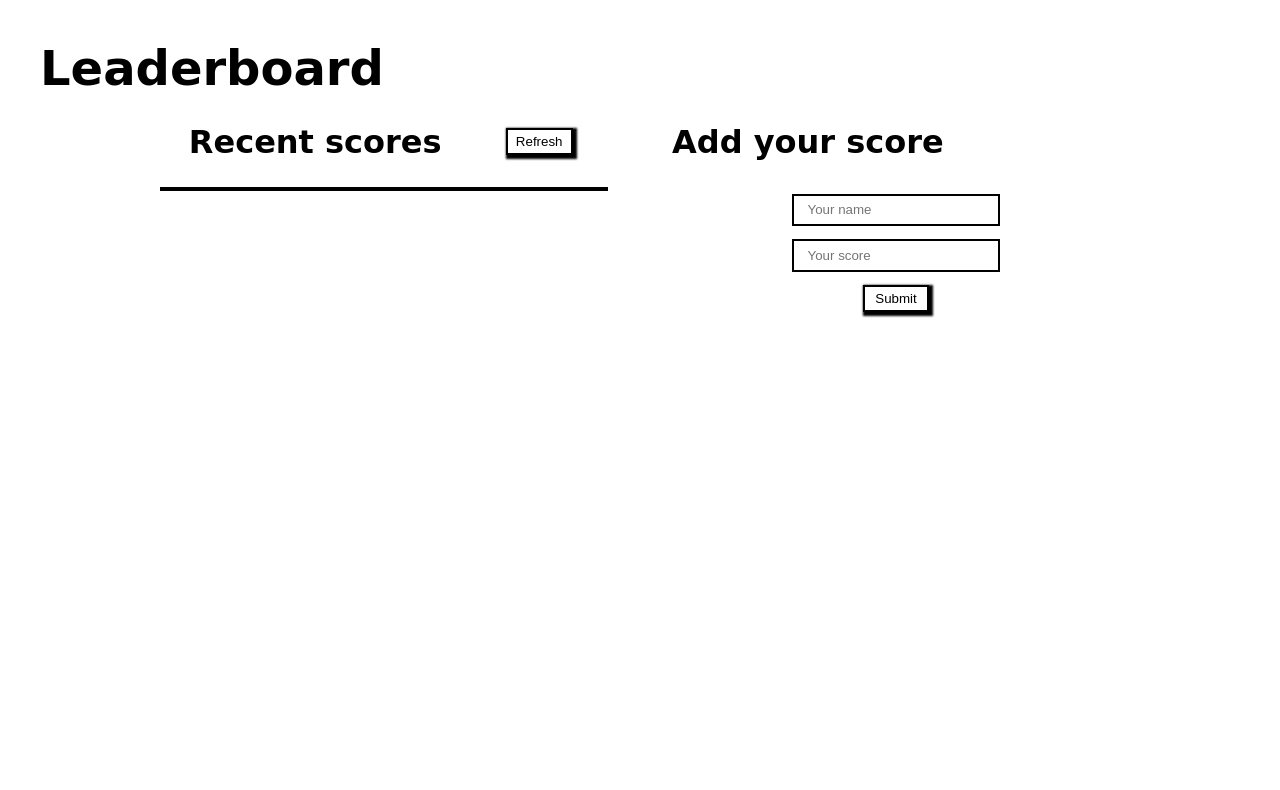
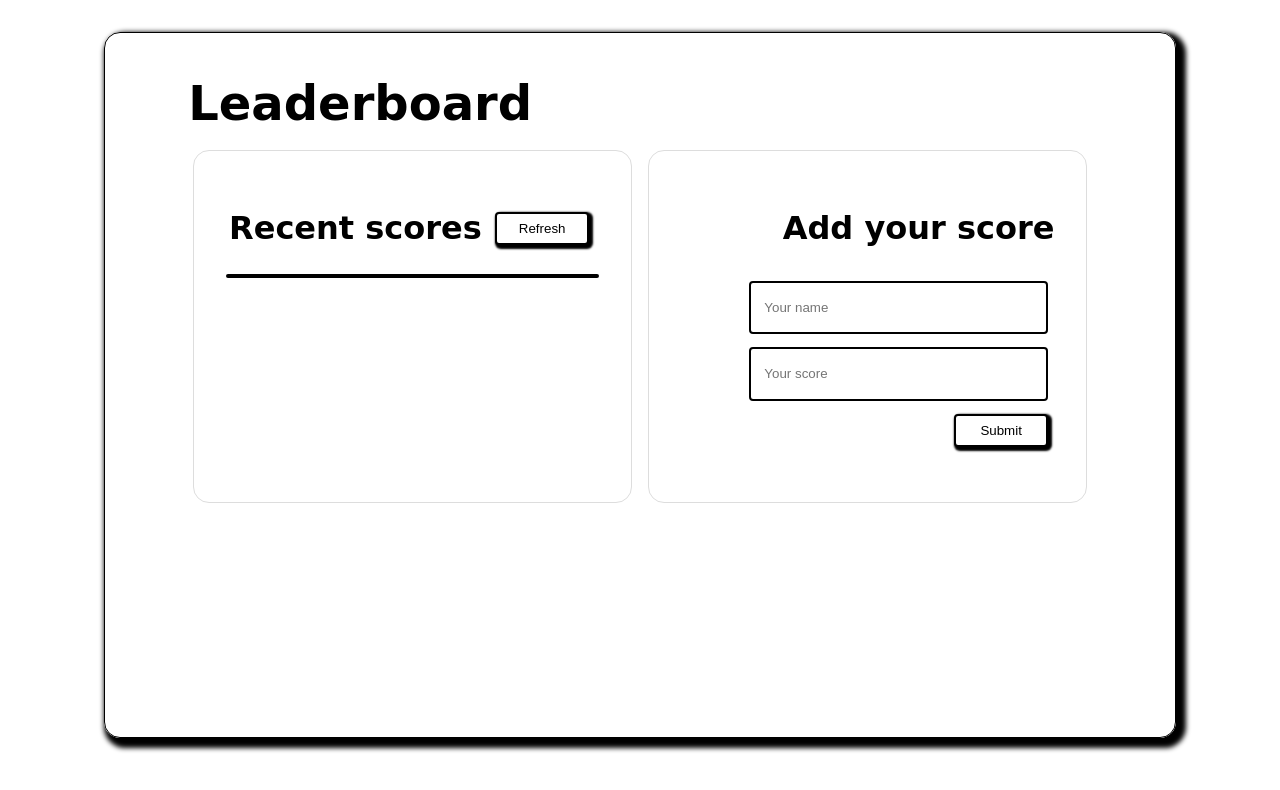
Before and after one commit to JonahKayizzi/Leaderboard, a website built with webpack: page src/index.html in a window 1280 px wide. Built offline with nearby package versions, Linux system fonts and the light colour scheme; no server answers.

Commit message:
Update styles for the app

```diff
--- a/src/index.html
+++ b/src/index.html
@@ -6,6 +6,7 @@
     <title>Leaderboard</title>
 </head>
 <body>
+
    <section class="main flex-col">
     <div class="title-container">
         <h1 class="title">Leaderboard</h1>
@@ -30,6 +31,6 @@
         </div>
     </div>
    </section>
-   <footer></footer>
+
 </body>
 </html>
--- a/src/styles.css
+++ b/src/styles.css
@@ -4,16 +4,23 @@ body {
 }
 
 .main {
-  padding: 2em;
+  padding: 2em 4em;
+  align-items: center;
+  min-height: 80vh;
+  border: solid 1px #000;
+  border-radius: 16px;
+  margin: 2em 6em;
+  box-shadow: 5px 5px 5px 5px #000;
 }
 
 h1 {
   font-size: 3em;
-  margin: 0;
+  margin: 0.2em 0.4em 0.4em;
 }
 
 h2 {
   font-size: 2em;
+  text-align: center;
 }
 
 .flex-col {
@@ -30,8 +37,9 @@ h2 {
   display: flex;
   flex-direction: row;
   justify-content: space-between;
-  width: 80%;
-  gap: 4em;
+  width: 95%;
+  gap: 1em;
+  flex-wrap: wrap;
 }
 
 .scoretitle-container {
@@ -39,11 +47,6 @@ h2 {
   flex-direction: row;
   justify-content: space-around;
   align-items: center;
-}
-
-.scores-container,
-.form-container {
-  width: 50%;
 }
 
 input,
@@ -54,11 +57,16 @@ button {
 input {
   border: 2px solid #000;
   padding: 0.5em 1em;
+  width: 80%;
+  height: 4em;
+  align-self: flex-end;
+  border-radius: 4px;
 }
 
 ul {
   list-style: none;
   border: 2px solid #000;
+  border-radius: 8px;
   padding: 0;
   margin: 0;
 }
@@ -68,8 +76,8 @@ ul {
 }
 
 li {
-  width: calc(100% - 0.4em);
-  padding: 0.2em;
+  width: calc(100% - 0.6em);
+  padding: 0.3em;
   margin: 0;
 }
 
@@ -77,11 +85,60 @@ button {
   border: 2px solid #000;
   background-color: #fff;
   box-shadow: 2px 2px 2px 2px #000;
-  width: 5em;
-  height: 2em;
+  border-radius: 4px;
+  width: 7em;
+  height: 2.5em;
 }
 
 button:hover {
   cursor: pointer;
   background-color: #ddd;
 }
+
+.scores-container,
+.form-container {
+  width: 100%;
+  border: 1px solid #ddd;
+  padding: 2em;
+  border-radius: 16px;
+}
+
+form {
+  display: flex;
+  flex-direction: column;
+  align-items: flex-end;
+  width: 100%;
+}
+
+.form-container {
+  display: flex;
+  flex-direction: column;
+  align-items: flex-end;
+}
+
+.submit-button {
+  align-self: flex-end;
+}
+
+footer,
+header {
+  height: 3em;
+  border: solid 1px #ddd;
+  background-color: #ddd;
+}
+
+header {
+  height: 4em;
+  box-shadow: 0 3px 3px #000;
+}
+
+@media screen and (min-device-width: 768px) {
+  .scores-container,
+  .form-container {
+    width: 50%;
+  }
+
+  .content {
+    flex-wrap: nowrap;
+  }
+}
```
Also changed, not shown: dist/index.html, dist/main.js.
